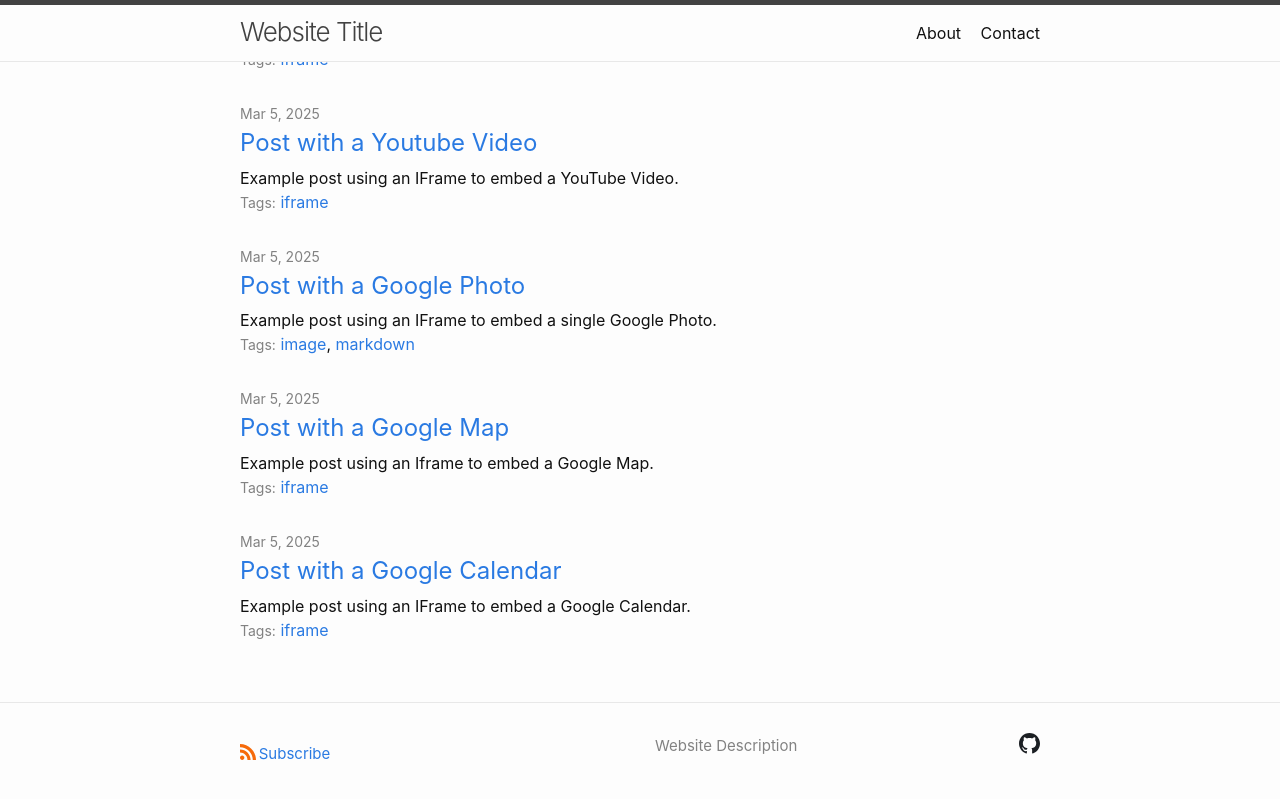
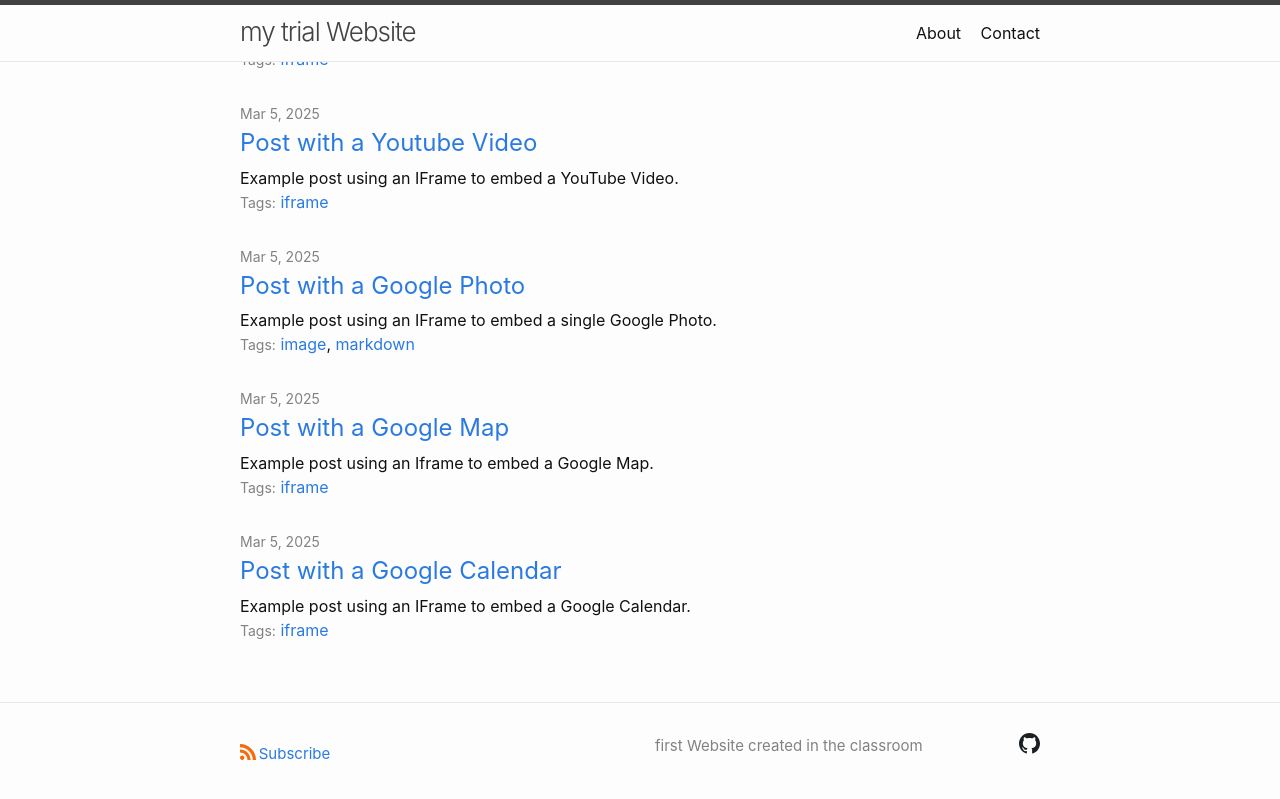
Before and after one commit to frankfps/Frank-s-first-repository, a Jekyll site: the page built from index.md, in a window 1280 px wide and 900 px high, scrolled down 1170 px. Shown: the top 799 px of the window. Built offline with Jekyll 4.4.1, drawn with Linux system fonts in a browser that asks for light colours; a script that is not in the unit is left out.

Commit message:
Update _config.yml

```diff
--- a/_config.yml
+++ b/_config.yml
@@ -1,11 +1,11 @@
-title: Website Title
+title: my trial Website
 
 description: >
-  Website Description
+  first Website created in the classroom
 
 author:
-  name: Name
-  email: your-email@domain.com
+  name: Frank
+  email: frankfps53@gmail.com
 
 nav_pages:
   - about.md
```
